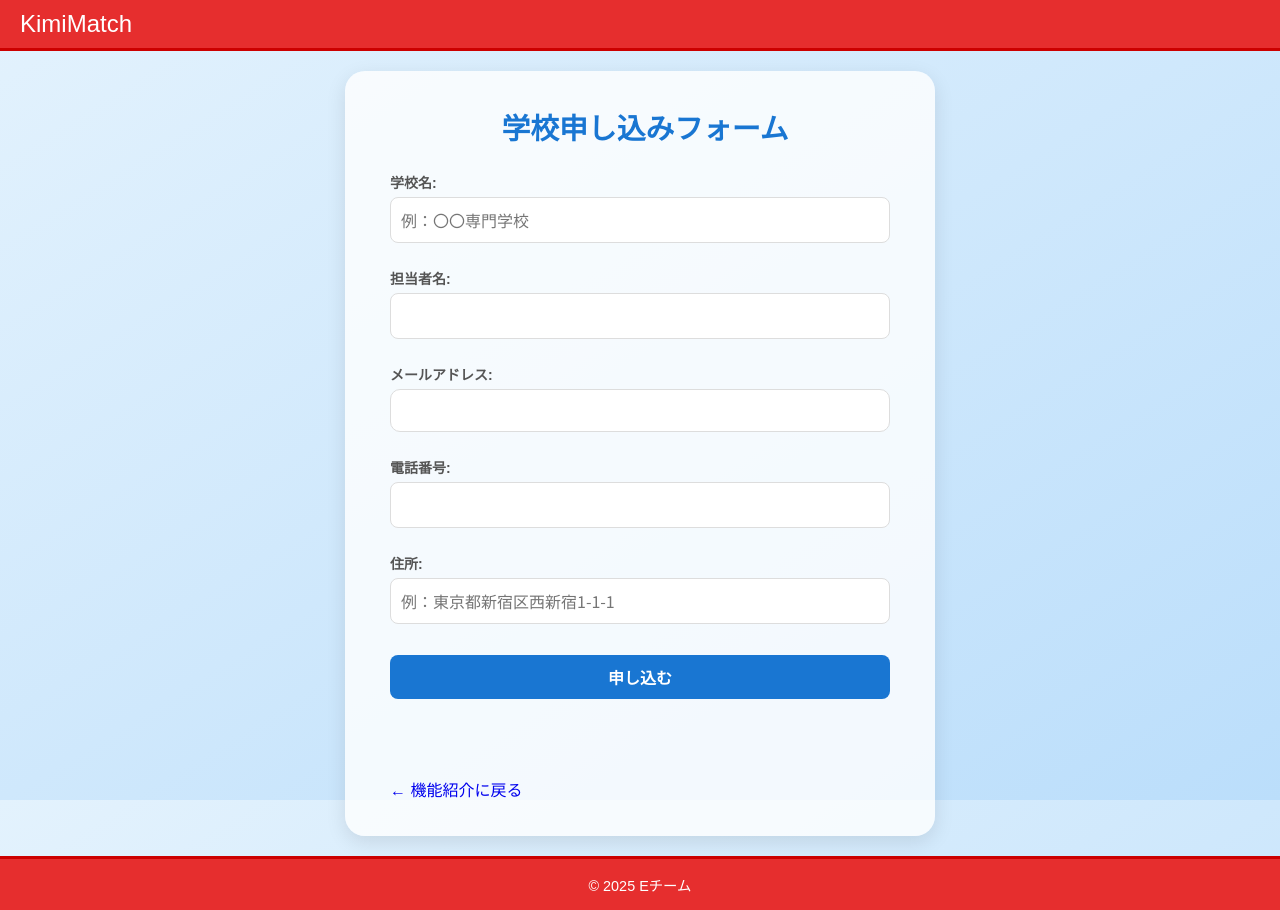
After one commit to sho-kino66/kimimatch, a Django app: page /application/school/ in a window 1280 px wide. The commit adds this page. Run offline with Django 4.2, Linux system fonts and the light colour scheme; parts of the project's set-up code (start-up, migrations or seed data) failed here and were passed over.

Commit message:
申し込み画面

```diff
--- a/config/settings.py
+++ b/config/settings.py
@@ -164,3 +164,7 @@ MEDIA_URL = '/media/'
 
 # ユーザーがアップロードしたファイルを保存する、サーバー上の実際のフォルダパス
 MEDIA_ROOT = os.path.join(BASE_DIR, 'media')
+
+# メール設定（開発用：コンソールに出力する）
+EMAIL_BACKEND = 'django.core.mail.backends.console.EmailBackend'
+DEFAULT_FROM_EMAIL = 'webmaster@localhost'
--- /dev/null
+++ b/core/forms.py
@@ -0,0 +1,45 @@
+from django import forms
+
+class SchoolApplicationForm(forms.Form):
+    school_name = forms.CharField(
+        label="学校名", max_length=100, required=True,
+        widget=forms.TextInput(attrs={'class': 'input-full', 'placeholder': '例：〇〇専門学校'})
+    )
+    contact_name = forms.CharField(
+        label="担当者名", max_length=100, required=True,
+        widget=forms.TextInput(attrs={'class': 'input-full'})
+    )
+    email = forms.EmailField(
+        label="メールアドレス", required=True,
+        widget=forms.EmailInput(attrs={'class': 'input-full'})
+    )
+    phone = forms.CharField(
+        label="電話番号", max_length=20, required=True,
+        widget=forms.TextInput(attrs={'class': 'input-full'})
+    )
+    address = forms.CharField(
+        label="住所", max_length=255, required=True,
+        widget=forms.TextInput(attrs={'class': 'input-full', 'placeholder': '例：東京都新宿区西新宿1-1-1'})
+    )
+
+class CompanyApplicationForm(forms.Form):
+    company_name = forms.CharField(
+        label="企業名", max_length=100, required=True,
+        widget=forms.TextInput(attrs={'class': 'input-full', 'placeholder': '例：〇〇株式会社'})
+    )
+    contact_name = forms.CharField(
+        label="担当者名", max_length=100, required=True,
+        widget=forms.TextInput(attrs={'class': 'input-full'})
+    )
+    email = forms.EmailField(
+        label="メールアドレス", required=True,
+        widget=forms.EmailInput(attrs={'class': 'input-full'})
+    )
+    phone = forms.CharField(
+        label="電話番号", max_length=20, required=True,
+        widget=forms.TextInput(attrs={'class': 'input-full'})
+    )
+    address = forms.CharField(
+        label="住所", max_length=255, required=True,
+        widget=forms.TextInput(attrs={'class': 'input-full', 'placeholder': '例：東京都新宿区西新宿1-1-1'})
+    )
--- a/core/urls.py
+++ b/core/urls.py
@@ -6,10 +6,13 @@ app_name = 'core'
 urlpatterns = [
     path('', views.top_page, name='top_page'),
 
-    # ↓↓ これらを追加 ↓↓
     path('service/student/', views.student_service, name='student_service'),
     path('service/company/', views.company_service, name='company_service'),
     path('service/school/', views.school_service, name='school_service'),
 
+    path('application/school/', views.SchoolApplicationView.as_view(), name='school_application'),
+    path('application/company/', views.CompanyApplicationView.as_view(), name='company_application'),
+    path('application/success/', views.application_success, name='application_success'),
+
     path('announcements/<int:pk>/', views.announcement_detail, name='announcement_detail'),
 ]
--- a/core/views.py
+++ b/core/views.py
@@ -1,37 +1,68 @@
 from django.shortcuts import render, redirect, get_object_or_404
 from django.contrib.auth.decorators import login_required
+from django.views.generic import FormView
+from django.urls import reverse_lazy
+from django.core.mail import send_mail
+from django.contrib.auth.models import User
+from django.conf import settings
+
 from .models import Announcement
+from .forms import SchoolApplicationForm, CompanyApplicationForm
 
-# トップページを表示するための「関数（機能）」
-def top_page(request):
-    # 2. もしユーザーがログイン済みなら
-    if request.user.is_authenticated:
-        # 3. トップページではなく、ダッシュボードにリダイレクトする
-        return redirect('accounts:dashboard')
-
-    context = {
-        'message': 'トップページへようこそ！',
-    }
-
-    # 'core/top_page.html' というテンプレートを context のデータで表示する
-    return render(request, 'core/top_page.html', context)
-
-# お知らせ詳細ビュー (今回追加する機能)
+# お知らせ詳細
 @login_required
 def announcement_detail(request, pk):
-    # URLから渡されたpk(ID)を元に、お知らせを1つ取得する
     announcement = get_object_or_404(Announcement, pk=pk)
+    return render(request, 'core/announcement_detail.html', {'announcement': announcement})
 
-    context = {
-        'announcement': announcement,
-    }
-    return render(request, 'core/announcement_detail.html', context)
+# トップページ
+def top_page(request):
+    if request.user.is_authenticated:
+        return redirect('accounts:dashboard')
+    return render(request, 'core/top_page.html')
 
+# 機能紹介ページ
 def student_service(request):
     return render(request, 'core/student_service.html')
-
 def company_service(request):
     return render(request, 'core/company_service.html')
-
 def school_service(request):
     return render(request, 'core/school_service.html')
+
+# 申し込み完了画面
+def application_success(request):
+    return render(request, 'core/application_success.html')
+
+# 学校申し込みフォーム
+class SchoolApplicationView(FormView):
+    template_name = 'core/school_application_form.html'
+    form_class = SchoolApplicationForm
+    success_url = reverse_lazy('core:application_success')
+
+    def form_valid(self, form):
+        data = form.cleaned_data
+        subject = f"【KimiMatch】学校利用の申し込み: {data['school_name']}"
+        message = f"学校名: {data['school_name']}\n担当者: {data['contact_name']}\nEmail: {data['email']}\nTel: {data['phone']}\n住所: {data['address']}"
+
+        superuser_emails = list(User.objects.filter(is_superuser=True).values_list('email', flat=True))
+        if superuser_emails:
+            send_mail(subject, message, settings.DEFAULT_FROM_EMAIL, superuser_emails, fail_silently=False)
+
+        return super().form_valid(form)
+
+# 企業申し込みフォーム
+class CompanyApplicationView(FormView):
+    template_name = 'core/company_application_form.html'
+    form_class = CompanyApplicationForm
+    success_url = reverse_lazy('core:application_success')
+
+    def form_valid(self, form):
+        data = form.cleaned_data
+        subject = f"【KimiMatch】企業利用の申し込み: {data['company_name']}"
+        message = f"企業名: {data['company_name']}\n担当者: {data['contact_name']}\nEmail: {data['email']}\nTel: {data['phone']}\n住所: {data['address']}"
+
+        superuser_emails = list(User.objects.filter(is_superuser=True).values_list('email', flat=True))
+        if superuser_emails:
+            send_mail(subject, message, settings.DEFAULT_FROM_EMAIL, superuser_emails, fail_silently=False)
+
+        return super().form_valid(form)
--- a/static/style.css
+++ b/static/style.css
@@ -2178,3 +2178,68 @@ body.auth-page-mode footer {
   transform: translateY(-2px);
   box-shadow: 0 4px 12px rgba(0,0,0,0.15);
 }
+/* === 17. 申し込みフォーム (school/company) === */
+
+/* 共通のページ設定（縦並び・ヘッダー固定） */
+body.school-application-page,
+body.company-application-page {
+    min-height: 100vh;
+    display: flex;
+    flex-direction: column;
+    font-family: "Hiragino Sans", sans-serif;
+    margin: 0;
+    padding: 0;
+}
+body.school-application-page { background: linear-gradient(to bottom right, #e3f2fd, #bbdefb) !important; }
+body.company-application-page { background: linear-gradient(to bottom right, #fffde7, #fff9c4) !important; }
+
+/* メインコンテンツ（中央寄せ） */
+body.school-application-page main,
+body.company-application-page main {
+    flex-grow: 1;
+    display: flex;
+    justify-content: center;
+    align-items: center;
+    padding: 20px 0 !important;
+}
+/* コンテナの制限解除 */
+body.school-application-page .main-container,
+body.company-application-page .main-container {
+    max-width: none !important;
+    padding: 0 !important;
+    background-color: transparent !important;
+    display: flex;
+    flex-direction: column;
+    min-height: 100vh;
+}
+
+/* フォームボックス (共通) */
+.school-app-box, .company-app-box {
+    background: #ffffffcc;
+    padding: 35px 45px;
+    border-radius: 20px;
+    box-shadow: 0 6px 20px rgba(0,0,0,0.1);
+    width: 90%;
+    max-width: 500px;
+}
+
+/* タイトル色 */
+.school-app-box h2 { color: #1976d2; border-left: none !important; text-align: center; margin-bottom: 25px; font-size: 1.8em; }
+.company-app-box h2 { color: #f4b400; border-left: none !important; text-align: center; margin-bottom: 25px; font-size: 1.8em; }
+
+/* インプット周り */
+.school-app-box form p, .company-app-box form p { margin: 0; }
+.school-app-box label, .company-app-box label { font-weight: bold; color: #555; font-size: 14px; display: block; margin-top: 10px; }
+.school-app-box input, .company-app-box input {
+    width: 100%; padding: 12px; margin-top: 5px; margin-bottom: 15px;
+    border: 1px solid #ddd; border-radius: 10px; font-size: 15px; box-sizing: border-box;
+}
+
+/* フォーカス時・ボタン色 */
+.school-app-box input:focus { border-color: #1976d2; box-shadow: 0 0 6px rgba(25,118,210,0.3); outline: none; }
+.school-app-box button { background-color: #1976d2; color: white; border: none; padding: 12px; border-radius: 10px; width: 100%; font-size: 16px; font-weight: bold; cursor: pointer; margin-top: 20px; }
+.school-app-box button:hover { background-color: #2196f3; }
+
+.company-app-box input:focus { border-color: #f4b400; box-shadow: 0 0 6px rgba(244,180,0,0.3); outline: none; }
+.company-app-box button { background-color: #f4b400; color: white; border: none; padding: 12px; border-radius: 10px; width: 100%; font-size: 16px; font-weight: bold; cursor: pointer; margin-top: 20px; }
+.company-app-box button:hover { background-color: #fbc02d; }
--- a/templates/core/company_service.html
+++ b/templates/core/company_service.html
@@ -53,8 +53,8 @@
     <hr>
 
     <div style="margin-top: 30px; text-align: center;">
-        <a href="{% url 'accounts:signup_type_select' %}" class="btn" style="background-color: #f6c200; color: white; padding: 12px 30px; text-decoration: none; border-radius: 8px; font-weight: bold;">
-            今すぐ企業として登録する
+        <a href="{% url 'core:company_application' %}" class="btn" style="background-color: #f6c200; color: white; padding: 12px 30px; text-decoration: none; border-radius: 8px; font-weight: bold;">
+            企業申し込み
         </a>
         <br><br>
         <a href="{% url 'core:top_page' %}" style="color: #555; text-decoration: none;">← トップページに戻る</a>
--- /dev/null
+++ b/templates/core/school_application_form.html
@@ -0,0 +1,19 @@
+{% extends "base.html" %}
+{% block title %}学校お申し込みフォーム{% endblock %}
+{% block content %}
+<script>
+    document.addEventListener('DOMContentLoaded', function() {
+        document.body.classList.add('top-page-mode', 'school-application-page');
+    });
+</script>
+<div class="container school-app-box">
+    <h2 class="app-form-title">学校申し込みフォーム</h2>
+    <form method="POST">
+        {% csrf_token %}
+        {{ form.as_p }}
+        <button type="submit">申し込む</button>
+    </form>
+    <hr style="margin-top: 30px;">
+    <a href="{% url 'core:school_service' %}" class="back-link">← 機能紹介に戻る</a>
+</div>
+{% endblock %}
--- a/templates/core/school_service.html
+++ b/templates/core/school_service.html
@@ -54,8 +54,8 @@
     <hr>
 
     <div style="margin-top: 30px; text-align: center;">
-        <a href="{% url 'accounts:signup_type_select' %}" class="btn" style="background-color: #3b82f6; color: white; padding: 12px 30px; text-decoration: none; border-radius: 8px; font-weight: bold;">
-            今すぐ教員として登録する
+        <a href="{% url 'core:school_application' %}" class="btn" style="background-color: #3b82f6; color: white; padding: 12px 30px; text-decoration: none; border-radius: 8px; font-weight: bold;">
+            学校申し込み
         </a>
         <br><br>
         <a href="{% url 'core:top_page' %}" style="color: #555; text-decoration: none;">← トップページに戻る</a>
```
Also changed, not shown: templates/core/application_success.html (added, +16 -0 lines), templates/core/company_application_form.html (added, +19 -0 lines).
